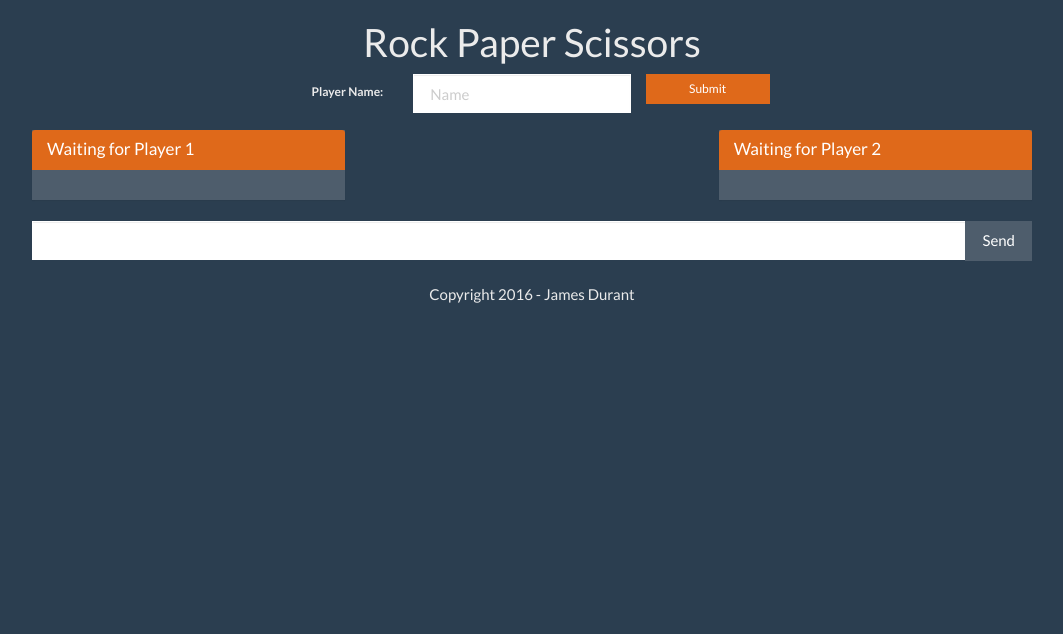
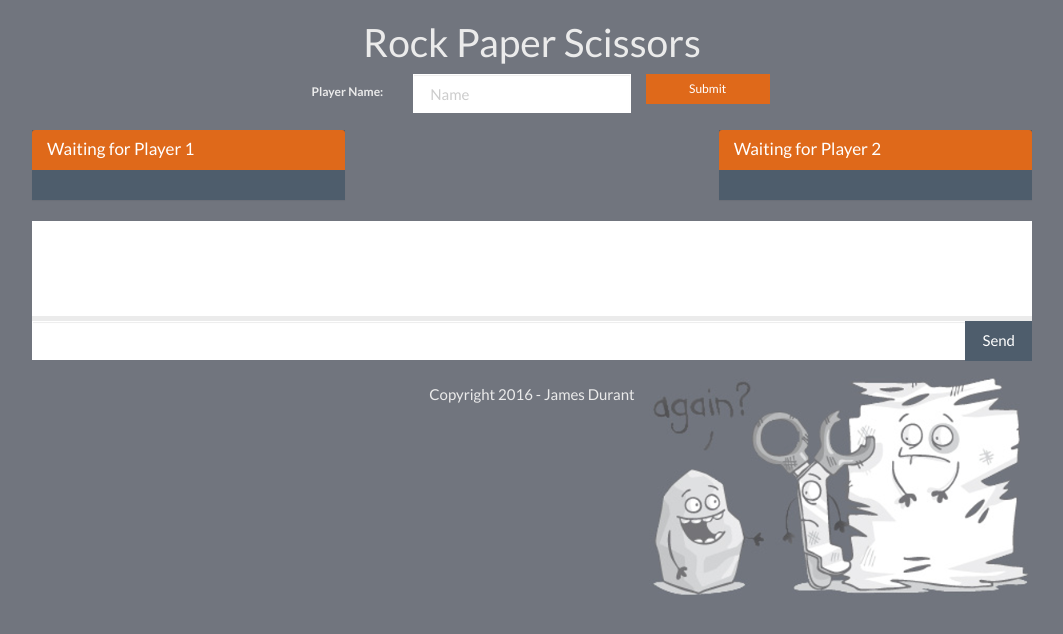
Before and after one commit to jdurant0529/RPS-Multiplayer, a PHP site: page / in a window 1280 px wide. Shown: the top 634 px of the page, without its empty margins (108-1171 px from the left). Run offline with PHP 8.4, Linux system fonts and the light colour scheme; some libraries are stand-ins or nearby versions.

Commit message:
background added chat div

```diff
--- a/assets/css/style.css
+++ b/assets/css/style.css
@@ -2,12 +2,23 @@
   max-width:1000px;
   margin: 0 auto;
 }
-
+body {
+  background: url(../images/rps-logo.PNG);
+  background-size:100%;
+}
 header{
   margin: 0 auto;
   text-align: center;
 }
 
+.chat-box{
+  background-color: white;
+  min-height: 100px;
+  border-bottom-color: #2F4F4F;
+  border-bottom: 5px;
+  clear:both;
+  border-style: solid;
+}
 
 footer{
   width:100%;
--- a/index.html
+++ b/index.html
@@ -68,7 +68,9 @@
 			</div>  <!-- end of row for status and options for players -->
 
 
+			<div class = 'chat-box'>
 
+			</div>
 			<div class="form-group">
  					<div class="input-group">
 
```
Also changed, not shown: assets/images/rps-logo.png (added).
